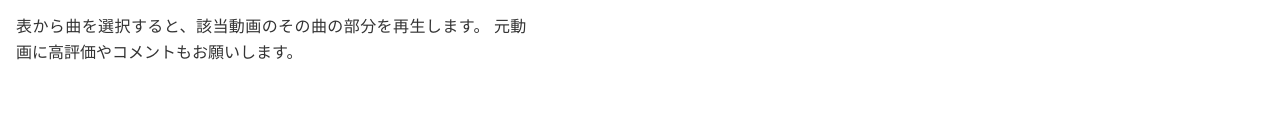
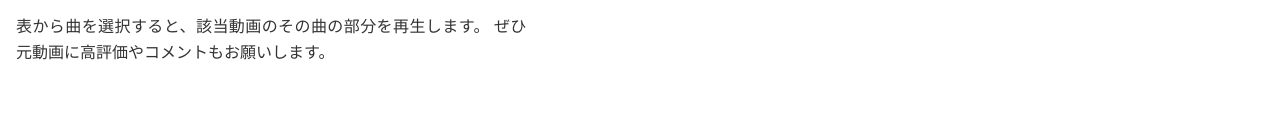
Before and after one commit to kaida-music/kaida-music.github.io, a plain HTML site: page index.html in a window 1280 px wide. Shown: the part 543-657 px from the top of the page. Drawn offline with Linux system fonts and the light colour scheme.

Commit message:
文改変　完成版・改３

```diff
--- a/index.html
+++ b/index.html
@@ -106,7 +106,7 @@
           </p>
           <p class="lead">
             表から曲を選択すると、該当動画のその曲の部分を再生します。
-            元動画に高評価やコメントもお願いします。
+            ぜひ元動画に高評価やコメントもお願いします。
           </p>
         </details>
       </section>
```
